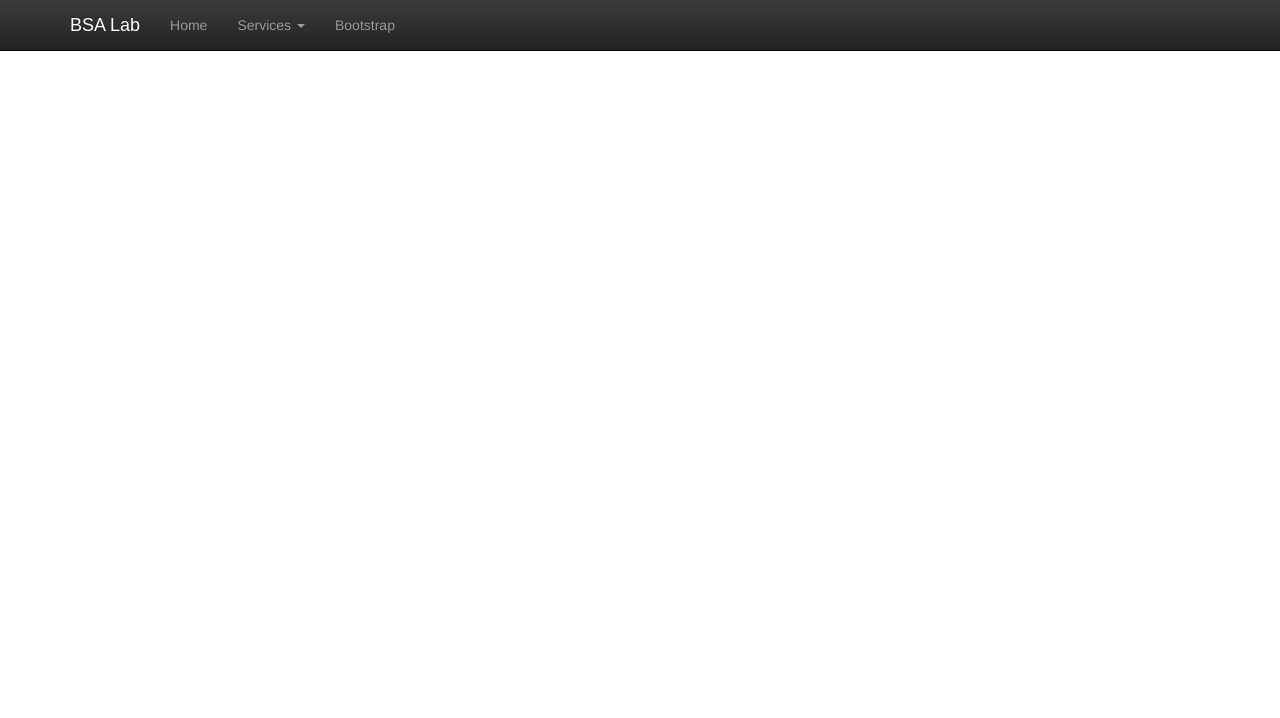
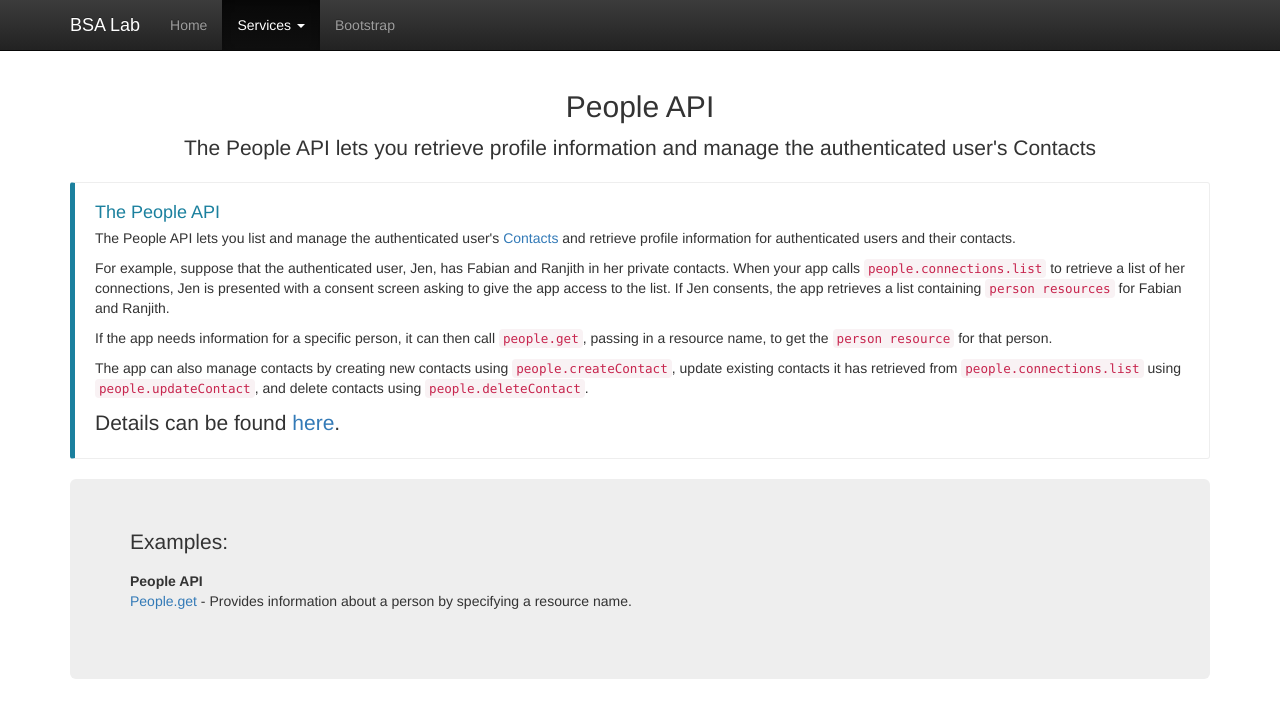
Before and after one commit to bsa-git/gapi-examples, a Nuxt app: page /services/people-about in a window 1280 px wide. Shown: the top 718 px of the page. Built offline with nearby package versions, Linux system fonts and the light colour scheme; a web font is replaced by a local one.

Commit message:
Update project

```diff
--- a/app/components/app/header.vue
+++ b/app/components/app/header.vue
@@ -22,7 +22,8 @@
             <ul class="dropdown-menu">
               <li class="dropdown-header">People API</li>
               <li>
-                <nuxt-link to="/services/people-get">Get info for a specific person</nuxt-link>
+                <nuxt-link to="/services/people-about">About</nuxt-link>
+                <nuxt-link to="/services/people-get">People.get</nuxt-link>
               </li>
               <li role="separator" class="divider"></li>
               <li><a href="#">Separated link</a></li>
@@ -43,7 +44,8 @@
       isGroupMenu: function (item) {
         switch (item) {
           case 'services':
-            return this.$route.path === '/services/people-get'
+            return this.$route.path === '/services/people-get' ||
+              this.$route.path === '/services/people-about'
           default:
             return false
         }
--- a/app/config/env/global.js
+++ b/app/config/env/global.js
@@ -1,40 +1,26 @@
 // Global values for application"
 export default {
-  debug: false,
-  maintenance: false,
   gapi: {
     apiKey: 'xxxxxxxxxxxxxxxxxxxxxxxxxxxxxxxxxxxxxxx',
-    clientId: 'xxxxxxxxxxxx-xxxxxxxxxxxxxxxxxxxxxxx.apps.googleusercontent.com'
-  },
-  personal_data: {
-    app_title: 'My Application',
-    logo_title: 'My Logo',
-    logo_icon: 'new_releases',
-    logo_img: '/img/system/user_female.png',
-    my_img: '/img/system/user_female.png',
-    copyright: '© 2016 Sample - All Rights Reserved',
-    designed_with: 'Sample Studio',
-    designed_with_url: 'https://www.sample.com/iamgurdeeposahan',
-    contact: {
-      address: '795 Sample Ave, Suite 600',
-      phone: '+01 234 567 890',
-      email: 'sample@sample.com',
-      website: 'www.sample.com'
-    },
-    twitter: {url: '#', tag: '@Sample'},
-    socials: {
-      facebook: {url: '#', icon: 'fa-facebook'},
-      twitter: {url: '#', icon: 'fa-twitter'},
-      google: {url: '#', icon: 'fa-google-plus'},
-      skype: {url: '#', icon: 'fa-skype'}
-    },
-    blog: {
-      url: '/blog/home1',
-      total: 3 // Count of posts on page
-    },
-    portfolio: {
-      url: '/portfolio/col-1',
-      total: 6 // Count of items on page
+    clientId: 'xxxxxxxxxxxx-xxxxxxxxxxxxxxxxxxxxxxx.apps.googleusercontent.com',
+    services: {
+      people: {
+        discoveryDocs: [
+          'https://people.googleapis.com/$discovery/rest?version=v1'
+        ],
+        scope: [
+          'profile'
+        ]
+      },
+      gmail: {
+        discoveryDocs: [
+          'https://www.googleapis.com/discovery/v1/apis/gmail/v1/rest'
+        ],
+        scope: [
+          'https://www.googleapis.com/auth/gmail.readonly',
+          'https://www.googleapis.com/auth/gmail.send'
+        ]
+      }
     }
   }
 }
--- /dev/null
+++ b/app/pages/services/people-about.vue
@@ -0,0 +1,83 @@
+<template>
+  <section>
+
+    <div class="text-center">
+      <h2>{{ title }}</h2>
+      <p class="lead">{{ description }}</p>
+    </div>
+
+    <div class="bs-callout-info bs-callout">
+      <h4>The People API</h4>
+      <p>
+        The People API lets you list and manage the authenticated user's
+        <a href="https://www.google.com/contacts" target="_blank">Contacts</a> and retrieve profile information for
+        authenticated users and their contacts.
+      </p>
+      <p>
+        For example, suppose that the authenticated user, Jen, has Fabian and Ranjith in
+        her private contacts. When your app calls
+        <a
+          href="https://developers.google.com/people/api/rest/v1/people.connections/list" target="_blank"><code>people.connections.list</code></a>
+        to retrieve a
+        list of her connections, Jen is presented with a consent screen asking to give
+        the app access to the list. If Jen consents, the app retrieves a list containing
+        <a href="https://developers.google.com/people/api/rest/v1/people" target="_blank"><code>person resources</code></a>
+        for Fabian and Ranjith.
+      </p>
+      <p>
+        If the app needs information for a specific person, it can then call
+        <a href="https://developers.google.com/people/api/rest/v1/people/get"
+           target="_blank"><code>people.get</code></a>, passing in a resource name, to get
+        the <a href="https://developers.google.com/people/api/rest/v1/people"
+               target="_blank"><code>person resource</code></a>
+        for that person.
+      </p>
+      <p>
+        The app can also manage contacts by creating new contacts using
+        <a
+          href="https://developers.google.com/people/api/rest/v1/people/createContact" target="_blank"><code>people.createContact</code></a>, update existing
+        contacts it has retrieved from
+        <a
+          href="https://developers.google.com/people/api/rest/v1/people.connections/list" target="_blank"><code>people.connections.list</code></a>
+        using
+        <a
+          href="https://developers.google.com/people/api/rest/v1/people/updateContact" target="_blank"><code>people.updateContact</code></a>, and delete contacts
+        using <a
+        href="https://developers.google.com/people/api/rest/v1/people/deleteContact" target="_blank"><code>people.deleteContact</code></a>.
+      </p>
+      <p class="lead">Details can be found <a href="https://developers.google.com/people/" target="_blank">here</a>.</p>
+    </div>
+
+    <div class="jumbotron">
+      <p class="lead">Examples:</p>
+      <dl>
+        <dt>People API</dt>
+        <dd><nuxt-link to="/services/people-get">People.get</nuxt-link> - Provides information about a person by specifying a resource name.</dd>
+      </dl>
+    </div>
+  </section>
+</template>
+
+<script>
+  export default {
+    data: function () {
+      return {
+        title: 'People API',
+        description: 'The People API lets you  retrieve profile information and manage the authenticated user\'s Contacts'
+      }
+    },
+    head () {
+      return {
+        title: this.title,
+        meta: [
+          {hid: 'description', name: 'description', content: this.description}
+        ],
+        link: []
+      }
+    }
+  }
+</script>
+
+<style>
+
+</style>
--- a/app/pages/services/people-get.vue
+++ b/app/pages/services/people-get.vue
@@ -1,66 +1,107 @@
 <template>
   <section>
+
+    <div class="text-center">
+      <h2>{{ title }}</h2>
+      <p class="lead">{{ description }}</p>
+    </div>
+
     <div class="bs-callout-info bs-callout">
-      <h4>The People API</h4>
+      <h4>Method: people.get</h4>
       <p>
-        The People API lets you list and manage the authenticated user's
-        <a href="https://www.google.com/contacts" target="_blank">Contacts</a> and retrieve profile information for
-        authenticated users and their contacts.
+        Provides information about a person by specifying a resource name. Use <code>people/me</code> to indicate the
+        authenticated user. <br> The request throws a 400 error if 'personFields' is not specified.
       </p>
-      <p>
-        For example, suppose that the authenticated user, Jen, has Fabian and Ranjith in
-        her private contacts. When your app calls
-        <a
-          href="https://developers.google.com/people/api/rest/v1/people.connections/list" target="_blank"><code>people.connections.list</code></a>
-        to retrieve a
-        list of her connections, Jen is presented with a consent screen asking to give
-        the app access to the list. If Jen consents, the app retrieves a list containing
-        <a href="https://developers.google.com/people/api/rest/v1/people" target="_blank"><code>person resources</code></a>
-        for Fabian and Ranjith.
-      </p>
-      <p>
-        If the app needs information for a specific person, it can then call
-        <a href="https://developers.google.com/people/api/rest/v1/people/get" target="_blank"><code>people.get</code></a>, passing in a resource name, to get
-        the <a href="https://developers.google.com/people/api/rest/v1/people" target="_blank"><code>person resource</code></a>
-        for that person.
-      </p>
-      <p>
-        The app can also manage contacts by creating new contacts using
-        <a
-          href="https://developers.google.com/people/api/rest/v1/people/createContact" target="_blank"><code>people.createContact</code></a>, update existing
-        contacts it has retrieved from
-        <a
-          href="https://developers.google.com/people/api/rest/v1/people.connections/list" target="_blank"><code>people.connections.list</code></a>
-        using
-        <a
-          href="https://developers.google.com/people/api/rest/v1/people/updateContact" target="_blank"><code>people.updateContact</code></a>, and delete contacts
-        using <a
-          href="https://developers.google.com/people/api/rest/v1/people/deleteContact" target="_blank"><code>people.deleteContact</code></a>.
-      </p>
+      <strong>HTTP request</strong>
+      <p><code>GET https://people.googleapis.com/v1/{resourceName=people/*}</code></p>
+      <p>The URL uses <a href="https://github.com/googleapis/googleapis/blob/master/google/api/http.proto"
+                         target="_blank">Google API HTTP annotation</a> syntax.</p>
+
+      <p class="lead">Details can be found <a href="https://developers.google.com/people/api/rest/v1/people/get"
+                                              target="_blank">here</a>.</p>
     </div>
 
     <div class="jumbotron text-center">
 
-      <!-- Title -->
-      <h1 class="title exotic--light">
-        {{ name }}
-      </h1>
+      <button type="button" class="btn btn-primary" v-if="isSignedIn" @click.native="apiGoogle.handleSignoutClick">Sign Out</button>
+      <button type="button" class="btn btn-primary" v-else @click.native="apiGoogle.handleAuthClick">Authorize</button>
+
+      <div class="lead" v-if="isSignedIn">My name is - {{ myName }}</div>
 
     </div>
   </section>
 </template>
 
 <script>
+  import { mapGetters } from 'vuex'
+  import ApiGoogle from '~/plugins/gapi.class'
+
   export default {
     data: function () {
       return {
-        name: 'Gapi Examples',
-        description: 'Examples Google API'
+        title: 'Method: people.get',
+        description: 'Provides information about a person by specifying a resource name',
+        apiGoogle: null,
+        isSignedIn: false,
+        myName: ''
+      }
+    },
+    head () {
+      return {
+        title: this.title,
+        meta: [
+          {hid: 'description', name: 'description', content: this.description}
+        ]
+      }
+    },
+    created: function () {
+      // Create apiGoogle data
+      const options = {
+        apiKey: this.configGapi.apiKey,
+        clientId: this.configGapi.clientId,
+        discoveryDocs: this.configGapi.services.people.discoveryDocs,
+        scope: this.configGapi.services.people.scope
+      }
+      this.apiGoogle = new ApiGoogle(options)
+    },
+    mounted: function () {
+      this.$nextTick(function () {
+        // Load/Init Google API
+        this.apiGoogle.loadGoogleAPI()
+          .then(() => {
+            return this.apiGoogle.init()
+          })
+          .then(() => {
+            this.updateSigninStatus(this.apiGoogle.isSignedIn())
+            this.apiGoogle.listenSignedIn(this.updateSigninStatus.bind(this))
+          })
+      })
+    },
+    computed: {
+      ...mapGetters({
+        configGapi: 'getConfigGapi'
+      })
+    },
+    methods: {
+      updateSigninStatus: function (isSignedIn) {
+        this.isSignedIn = isSignedIn
+        if (isSignedIn) {
+          this.makeApiCall()
+        }
+      },
+      makeApiCall: function () {
+        const self = this
+        window.gapi.client.people.people.get({
+          'resourceName': 'people/me',
+          'requestMask.includeField': 'person.names'
+        }).then((resp) => {
+          const name = resp.result.names[0].givenName
+          self.myName = 'Hello, ' + name + '!'
+        }, (error) => {
+          console.log('Error gapi.client.people.people.get: ', error)
+          alert(error)
+        })
       }
     }
   }
 </script>
-
-<style>
-
-</style>
--- a/app/store/index.js
+++ b/app/store/index.js
@@ -1,9 +1,11 @@
 import Vuex from 'vuex'
+import getters from '~/store/getters'
 
 const store = () => new Vuex.Store({
   state: {
     config: {}
   },
+  getters: getters,
   mutations: {
     SET_CONFIG (state, config) {
       state.config = config
--- a/nuxt.config.js
+++ b/nuxt.config.js
@@ -1,7 +1,7 @@
 module.exports = {
   srcDir: 'app/',
   router: {
-    base: '/', // /gapi-examples/ or '/'
+    base: '/gapi-examples/', // /gapi-examples/ or '/'
     middleware: 'ini-app'
   },
   generate: {
```
Also changed, not shown: app/env.example.js (+0 -27 lines), app/env.js (+0 -25 lines), app/plugins/gapi.class.js (+31 -32 lines), app/static/assets/css/style.css (+60 -0 lines), app/store/getters.js (+7 -1 lines), 6 other files (tests, documents, lock files or other folders).
